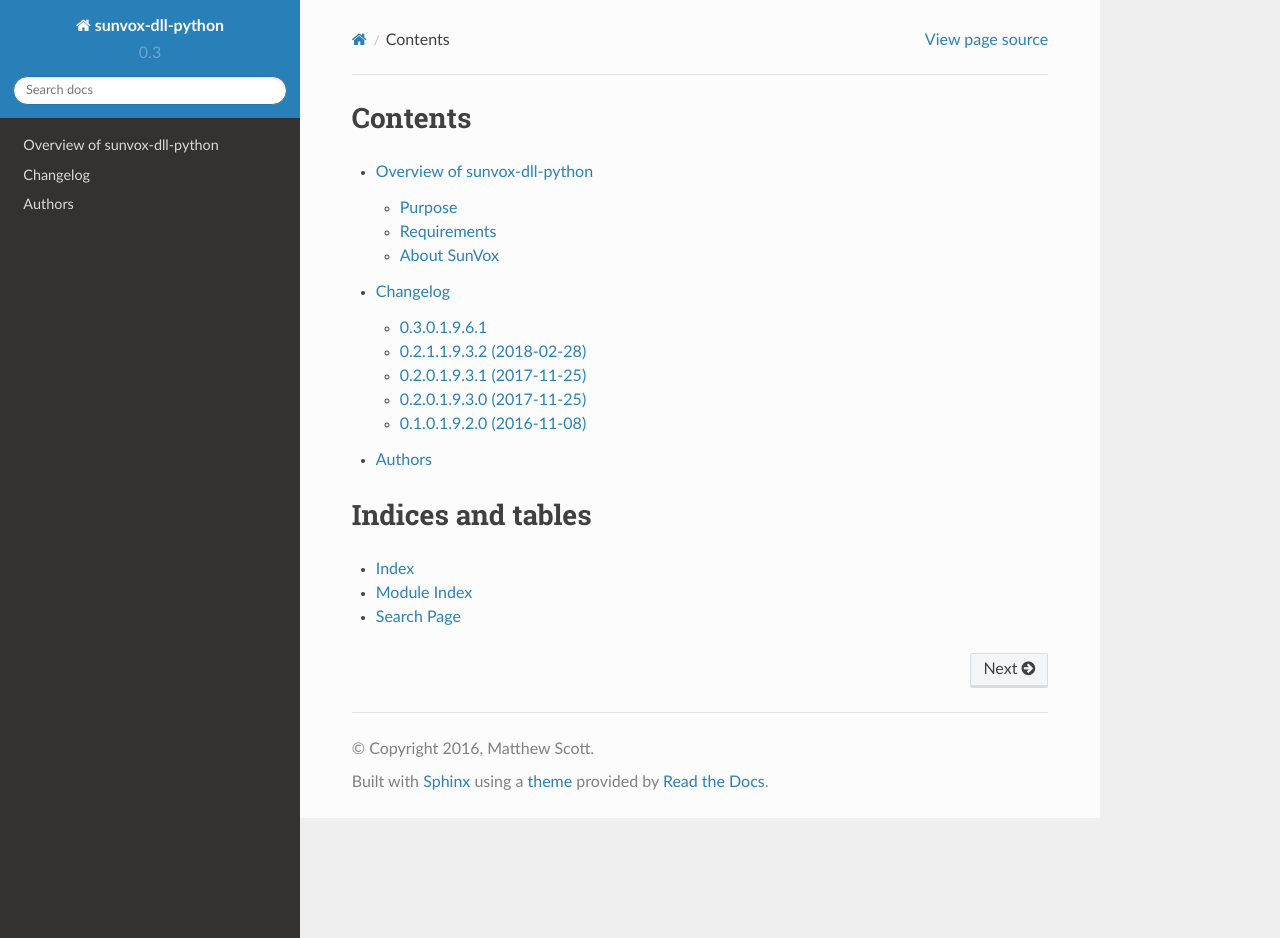
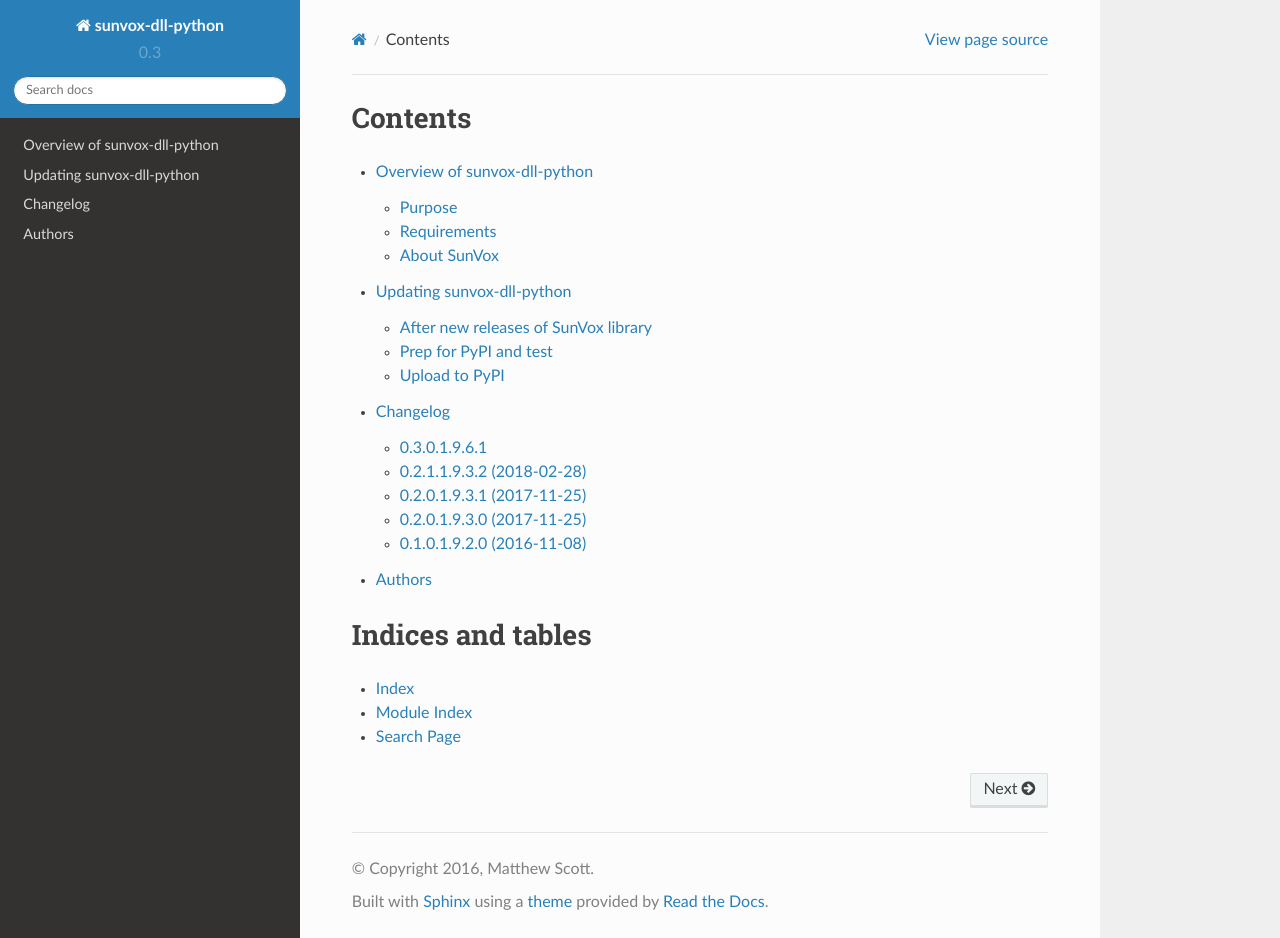
Before and after one commit to metrasynth/sunvox-dll-python, a Sphinx documentation site: the page built from docs/index.rst, in a window 1280 px wide and 938 px high. Built offline with Sphinx 7.4.7 and the Read the Docs theme 2.0.0, drawn with Linux system fonts in a browser that asks for light colours; some of the changed lines change nothing that is shown.

Commit message:
Adds docs about publishing to PyPI

```diff
--- a/docs/index.rst
+++ b/docs/index.rst
@@ -6,6 +6,7 @@
 
     readme
     contributing
+    updating
     changelog
     authors
     license
--- /dev/null
+++ b/docs/updating.rst
@@ -0,0 +1,58 @@
+==========================
+Updating sunvox-dll-python
+==========================
+
+This is a loose collection of notes for maintaining releases of sunvox-dll-python
+and uploading them to the Python Package Index (PyPI).
+
+
+After new releases of SunVox library
+====================================
+
+1.  Copy libraries from the SunVox library distribution, e.g.:
+    ``cd sunvox/lib; ./copy-libs.sh ../../../sunvox_dll``
+
+2.  Change ``sunvox/dll.py`` to add, change, or remove any functions,
+    based on changes in ``sunvox.h`` in the SunVox library itself.
+
+3.  Change ``sunvox/slot.py`` to mirror any changes made to ``sunvox/dll.py``.
+
+4.  Update ``sunvox/__init__.py:__version__`` to match the new SunVox version.
+
+    The format of the version is ``<python-wrapper-version>.<sunvox-library-version>``,
+    where ``<python-wrapper-version>`` is ``<major>.<minor>.<patch>``, and
+    ``<sunvox-version>`` is the four-segment representation of the SunVox version.
+    (For example, 1.9.6b is 1.9.6.1)
+
+    If changes were made to how the Python wrapper works,
+    bump ``<python-wrapper-version>`` accordingly.
+    If changes only reflect SunVox library changes,
+    bump only the patch number.
+
+5.  Update ``CHANGELOG.rst``.
+
+
+Prep for PyPI and test
+======================
+
+1.  ``rm -v dist/*; python setup.py sdist bdist_wheel``.
+
+2.  Create a new virtualenv: ``virtualenv tmp; cd tmp``.
+
+3.  ``bin/pip install ../dist/sunvox_dll_python-….whl`` (use actual filename).
+
+4.  ``bin/pip install numpy scipy tqdm``
+
+5.  ``bin/python -m sunvox.tools.export …``
+
+6.  ``cd ..; rm -rf tmp``
+
+
+Upload to PyPI
+==============
+
+1.  ``git tag <full-version-number>``
+
+2.  ``git push --tags``
+
+3.  ``twine upload dist/*``
```
Also changed, not shown: 1 other file.
